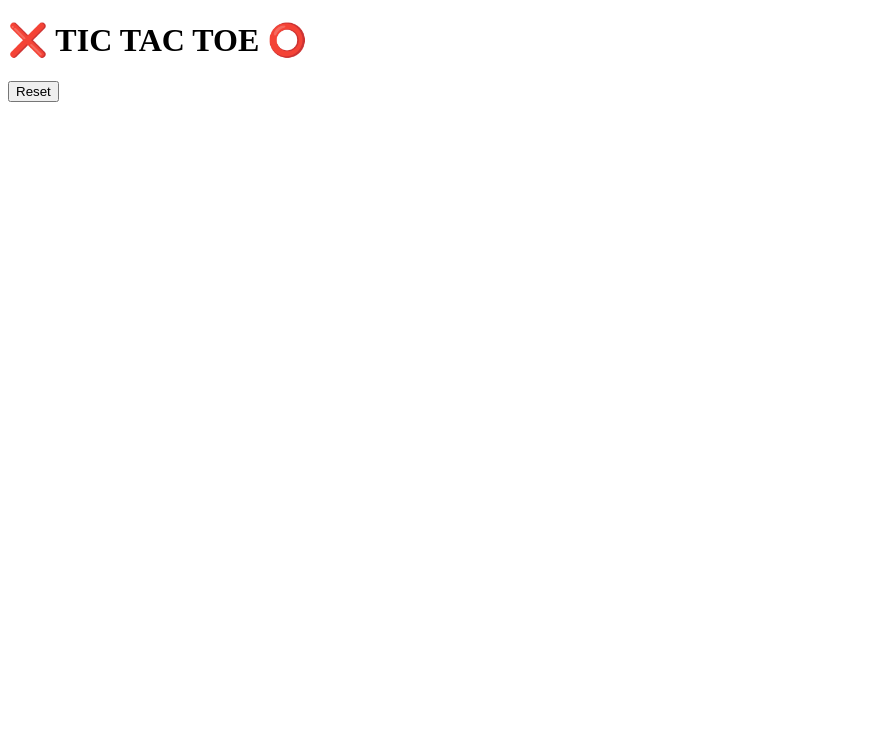
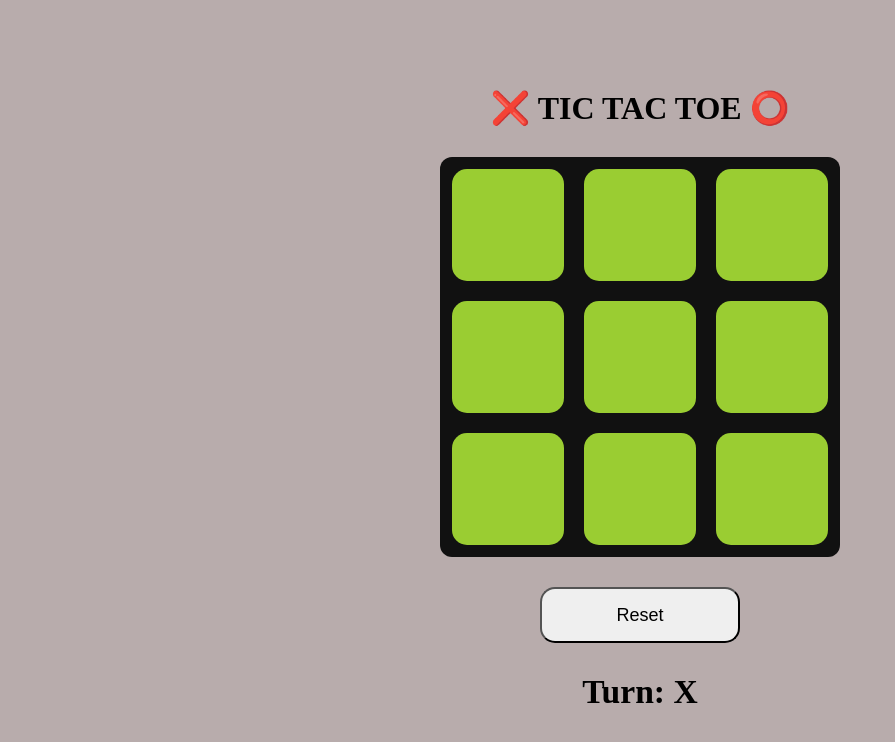
Before and after one commit to GunjanRanjan/Project---Shashank-Team-, a plain HTML site: page index.html in a window 1280 px wide. Shown: the whole page, without its empty margins (0-895 px from the left). Drawn offline with Linux system fonts and the light colour scheme; the site is published under a folder, as on GitHub Pages, so addresses that start at the root find nothing.

Commit message:
Updated the CSS and JS file for Github Pages

```diff
--- a/index.html
+++ b/index.html
@@ -4,7 +4,7 @@
   <meta charset="UTF-8">
   <meta name="viewport" content="width=device-width, initial-scale=1.0">
   <title>TicTacToe</title>
-  <link rel="stylesheet" href="/style.css">
+  <link rel="stylesheet" href="./style.css">
 
 <!--   <style>
     *{
@@ -94,7 +94,7 @@
     <p class="message"></p>
   </div>
 
-  <script src="/script.js">
+  <script src="./script.js">
 
 
 
```
